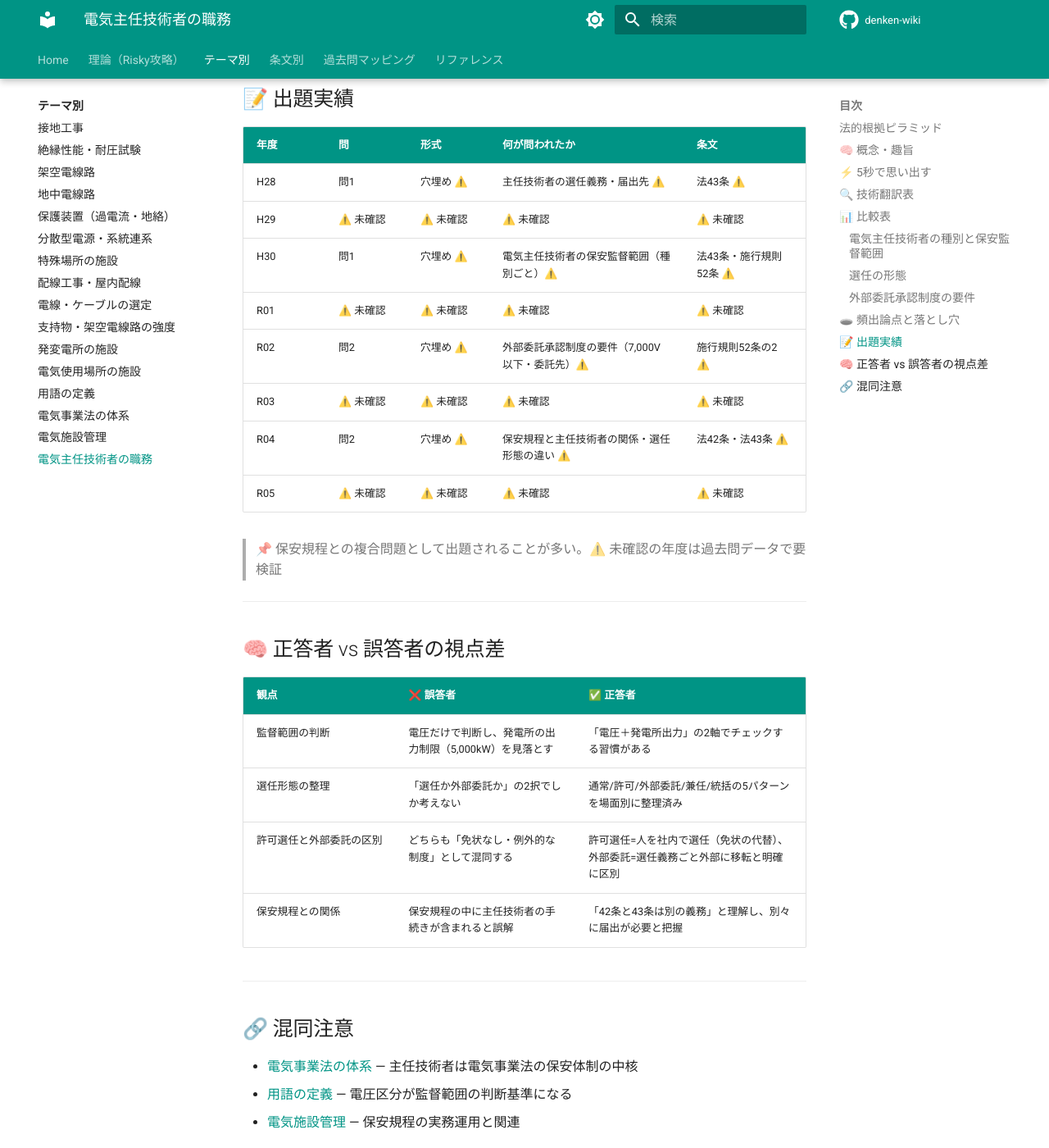
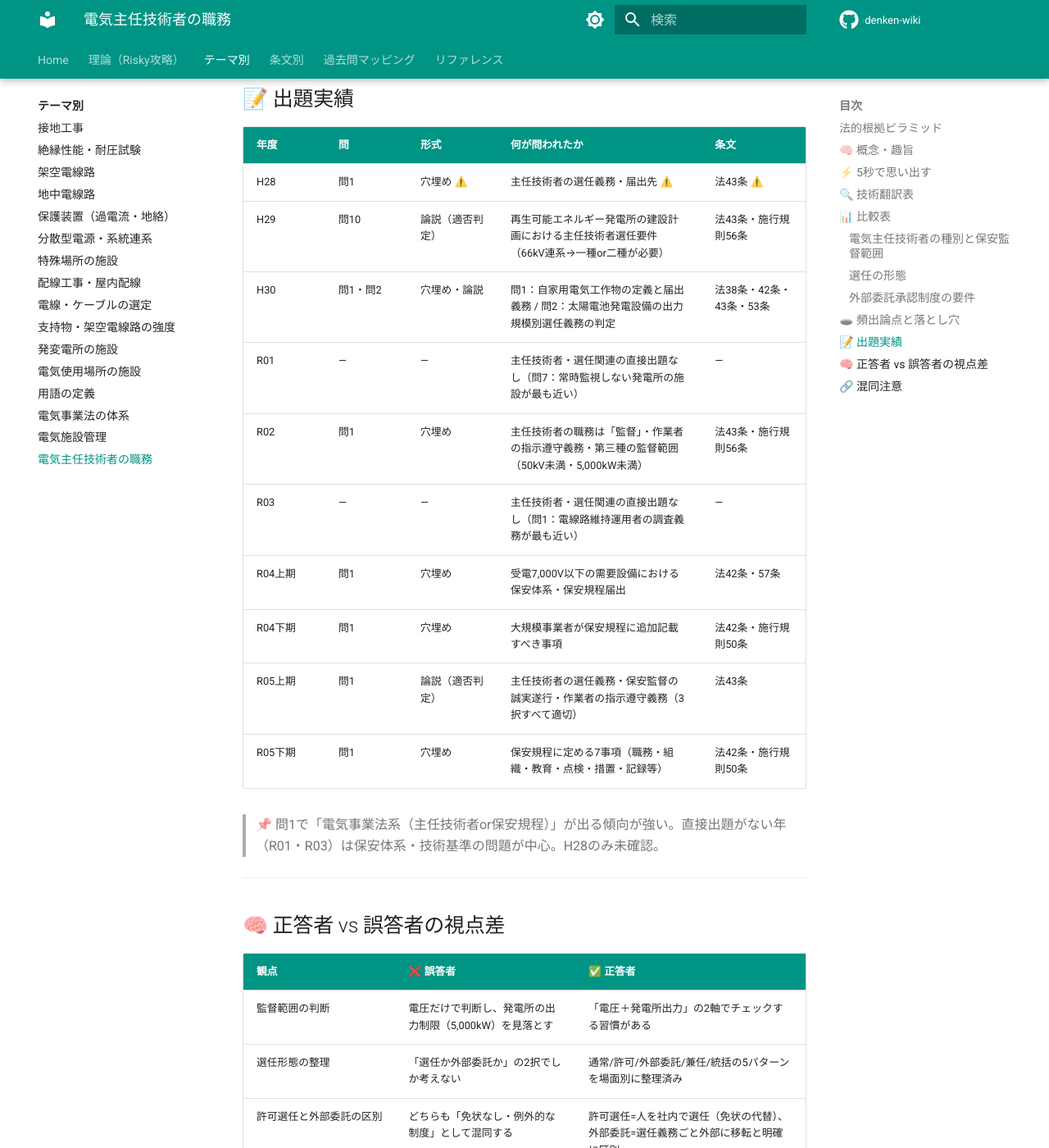
Before and after one commit to kfurufuru/denken-wiki, an MkDocs documentation site: the page built from docs/themes/shunin-gijutsusha.md, in a window 1280 px wide and 1400 px high, scrolled down 4147 px. Shown: the whole window at 82% size. Built offline with MkDocs 1.6.1 and Material for MkDocs 9.7.7, drawn with Linux system fonts in a browser that asks for light colours; emoji names are drawn with the system emoji font; comment, search, counter and statistics services are not loaded.

Commit message:
法規: 電気主任技術者の職務 出題実績テーブルを更新（H29〜R05全確認）
- H29問10/H30問1・問2/R01/R02問1/R03/R04上下期/R05上下期を電験王データで確認
- R01・R03は主任技術者の直接出題なし（記録済み）
- H28のみ未確認（⚠️維持）

Co-Authored-By: Claude Sonnet 4.6 <noreply@anthropic.com>

```diff
--- a/docs/themes/shunin-gijutsusha.md
+++ b/docs/themes/shunin-gijutsusha.md
@@ -127,15 +127,17 @@
 | 年度 | 問 | 形式 | 何が問われたか | 条文 |
 |------|----|------|--------------|------|
 | H28 | 問1 | 穴埋め ⚠️ | 主任技術者の選任義務・届出先 ⚠️ | 法43条 ⚠️ |
-| H29 | ⚠️ 未確認 | ⚠️ 未確認 | ⚠️ 未確認 | ⚠️ 未確認 |
-| H30 | 問1 | 穴埋め ⚠️ | 電気主任技術者の保安監督範囲（種別ごと）⚠️ | 法43条・施行規則52条 ⚠️ |
-| R01 | ⚠️ 未確認 | ⚠️ 未確認 | ⚠️ 未確認 | ⚠️ 未確認 |
-| R02 | 問2 | 穴埋め ⚠️ | 外部委託承認制度の要件（7,000V以下・委託先）⚠️ | 施行規則52条の2 ⚠️ |
-| R03 | ⚠️ 未確認 | ⚠️ 未確認 | ⚠️ 未確認 | ⚠️ 未確認 |
-| R04 | 問2 | 穴埋め ⚠️ | 保安規程と主任技術者の関係・選任形態の違い ⚠️ | 法42条・法43条 ⚠️ |
-| R05 | ⚠️ 未確認 | ⚠️ 未確認 | ⚠️ 未確認 | ⚠️ 未確認 |
+| H29 | 問10 | 論説（適否判定） | 再生可能エネルギー発電所の建設計画における主任技術者選任要件（66kV連系→一種or二種が必要） | 法43条・施行規則56条 |
+| H30 | 問1・問2 | 穴埋め・論説 | 問1：自家用電気工作物の定義と届出義務 / 問2：太陽電池発電設備の出力規模別選任義務の判定 | 法38条・42条・43条・53条 |
+| R01 | — | — | 主任技術者・選任関連の直接出題なし（問7：常時監視しない発電所の施設が最も近い） | — |
+| R02 | 問1 | 穴埋め | 主任技術者の職務は「監督」・作業者の指示遵守義務・第三種の監督範囲（50kV未満・5,000kW未満） | 法43条・施行規則56条 |
+| R03 | — | — | 主任技術者・選任関連の直接出題なし（問1：電線路維持運用者の調査義務が最も近い） | — |
+| R04上期 | 問1 | 穴埋め | 受電7,000V以下の需要設備における保安体系・保安規程届出 | 法42条・57条 |
+| R04下期 | 問1 | 穴埋め | 大規模事業者が保安規程に追加記載すべき事項 | 法42条・施行規則50条 |
+| R05上期 | 問1 | 論説（適否判定） | 主任技術者の選任義務・保安監督の誠実遂行・作業者の指示遵守義務（3択すべて適切） | 法43条 |
+| R05下期 | 問1 | 穴埋め | 保安規程に定める7事項（職務・組織・教育・点検・措置・記録等） | 法42条・施行規則50条 |
 
-> 📌 保安規程との複合問題として出題されることが多い。⚠️ 未確認の年度は過去問データで要検証
+> 📌 問1で「電気事業法系（主任技術者or保安規程）」が出る傾向が強い。直接出題がない年（R01・R03）は保安体系・技術基準の問題が中心。H28のみ未確認。
 
 ---
 
@@ -163,9 +165,34 @@
     - **なぜ電圧で監督範囲を分ける？**: 電圧が高いほど絶縁設計・保護方式が複雑になり、事故時の影響範囲も大きくなる。高い技術力を持つ上位資格者が必要
 
 ??? note "Level 3: 設計パラメータ 📐"
-    - 許可選任の実務経験要件: 第一種 → 5年以上 ⚠️、第二種 → 4年以上 ⚠️、第三種 → 3年以上 ⚠️（学歴により異なる。施行規則別表で詳細規定。要条文確認）
-    - 外部委託の換算装置数ポイント制: 高圧受電=1点、予備発電機あり=追加点等 ⚠️
-    - 兼任の距離制限・規模制限の具体的数値 ⚠️
+    **許可選任の実務経験要件（施行規則第56条・別表）**
+
+    | 学歴区分 | 第三種相当 | 第二種相当 | 第一種相当 |
+    |---------|----------|----------|----------|
+    | 大学（電気工学系）卒業 | 1年以上 | 2年以上 | 3年以上 |
+    | 短大・高専（電気系）卒業 | 2年以上 | 3年以上 | 4年以上 |
+    | 高校（電気科等）卒業 | 3年以上 | 4年以上 | 5年以上 |
+    | 上記以外 | 5年以上 | 6年以上 | 7年以上 |
+
+    > ⚠️ 学歴・実務内容の詳細要件は施行規則別表で個別確認を推奨。試験では「電歴のみで取れる制度」「免状なしでも可」という趣旨を問う問題が多い。
+
+    **外部委託の換算装置数ポイント制（施行規則第52条の2・別表）**
+
+    | 設備の種類 | 点数 |
+    |----------|------|
+    | 高圧受電設備（最大電力500kW未満） | 1点 |
+    | 高圧受電設備（最大電力500kW以上2,000kW未満） | 2点 |
+    | 非常用予備発電装置（500kW未満） | 0.5点 |
+    | 非常用予備発電装置（500kW以上） | 1点 |
+    | 電気管理技術者1人の上限 | **33点以内** ✅ |
+
+    > 「33ポイント」は試験で数値を直接問われることがある。複数の事業場を担当する場合は合算して33点以内に収める必要がある。
+
+    **兼任の主な要件（施行規則第52条・内規）**
+
+    - 常時勤務する事業場と兼任先は**同一法人または密接な関係**にある事業場
+    - 兼任先への緊急時対応が**概ね2時間以内**で到達可能な範囲（条文上の明記はなく内規・通知レベルの運用基準）
+    - 兼任する事業場数に明文上限はないが、保安監督の実効性が審査される ⚠️
 
 ---
 
```
